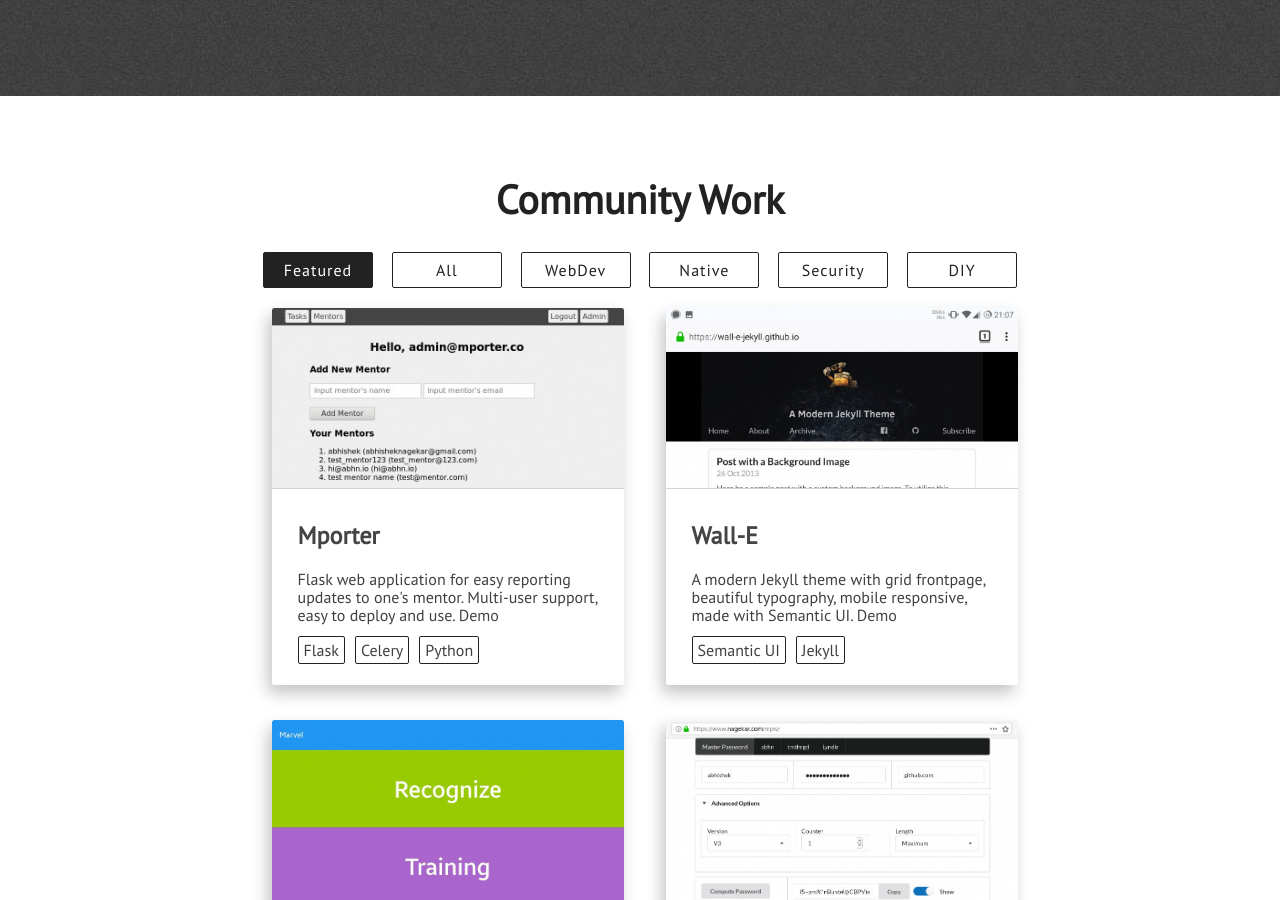
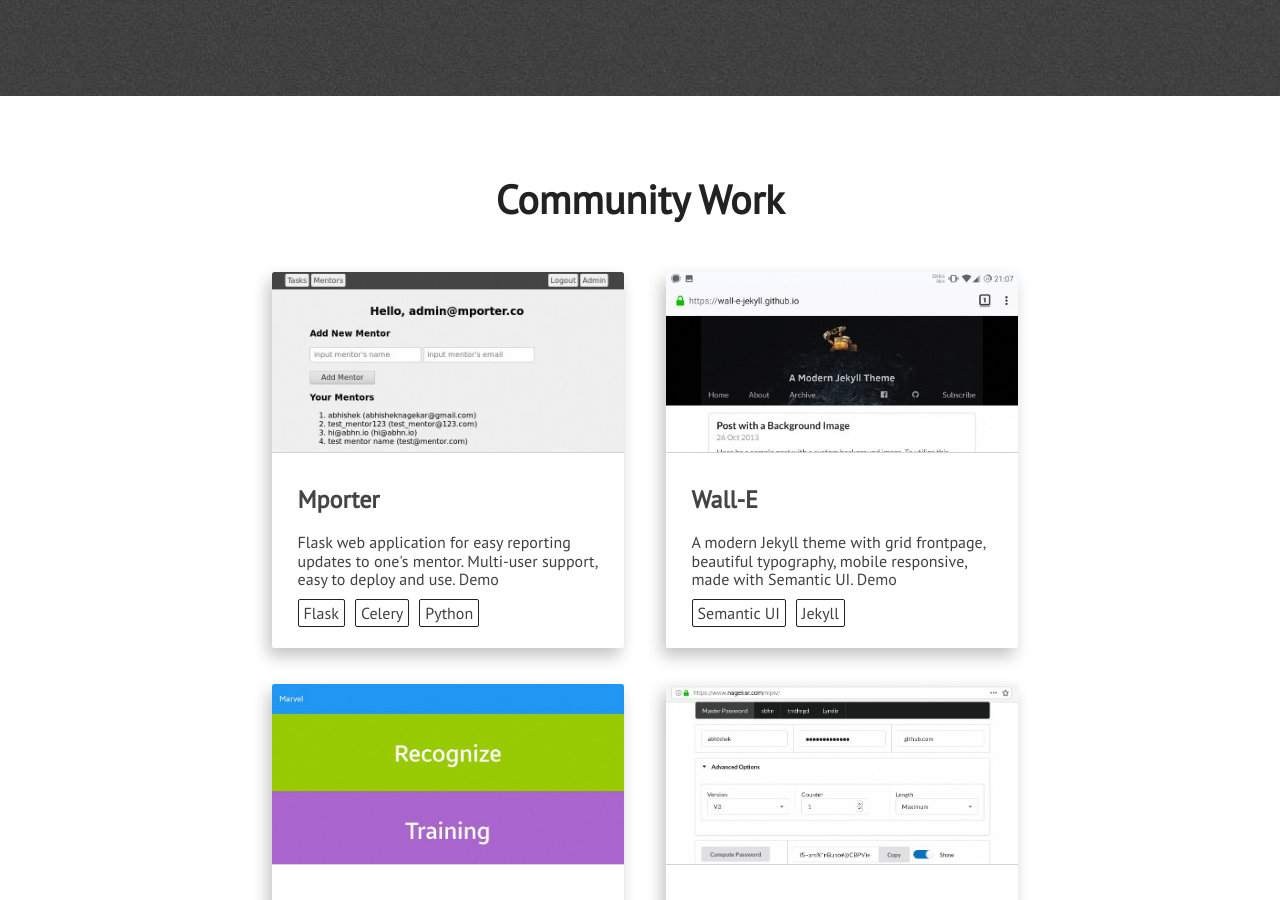
Before and after one commit to josephphyo/josephphyo.github.io, a Jekyll site: the page built from index.html, in a window 1280 px wide and 900 px high, scrolled down 2804 px. Built offline with Jekyll 4.4.1, drawn with Linux system fonts in a browser that asks for light colours; nearby versions of some CDN libraries.

Commit message:
First Commit

```diff
--- a/_includes/projects.html
+++ b/_includes/projects.html
@@ -5,12 +5,12 @@
 
                 <div class="project-technologies">
 
-                    <a id="featured" class="semi-transparent-button with-border white-button" onclick="selected('featured')">Featured</a>
+                    <!-- <a id="featured" class="semi-transparent-button with-border white-button" onclick="selected('featured')">Featured</a>
                     <a id="all" class="semi-transparent-button with-border white-button" onclick="selected('all')">All</a>
                     <a id="webdev" class="semi-transparent-button with-border white-button" onclick="selected('webdev')">WebDev</a>
                     <a id="native" class="semi-transparent-button with-border white-button" onclick="selected('native')">Native</a>
                     <a id="security" class="semi-transparent-button with-border white-button" onclick="selected('security')">Security</a>
-                    <a id="diy" class="semi-transparent-button with-border white-button" onclick="selected('diy')">DIY</a>
+                    <a id="diy" class="semi-transparent-button with-border white-button" onclick="selected('diy')">DIY</a> -->
 
                 </div>
 
```
